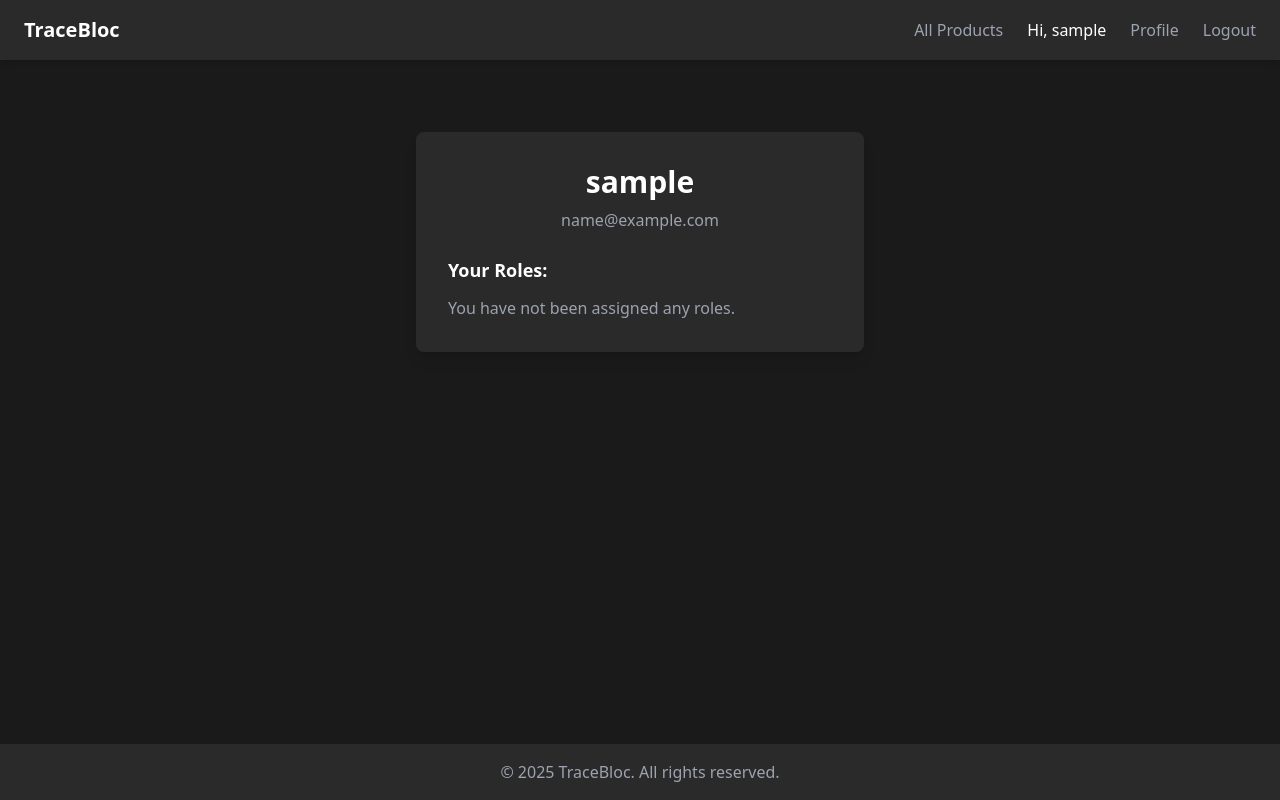
After one commit to nandan017/tracebloc_project, a Django app: page /profile/ in a window 1280 px wide. The commit adds this page. Run offline with Django 5.2, Linux system fonts and the light colour scheme; the visitor is signed in with stand-in values (Sample User, id 1); parts of the project's set-up code (start-up, migrations or seed data) failed here and were passed over; some libraries are stand-ins or nearby versions.

Commit message:
user profile, prod deletion, security fixes, ui tweaks

```diff
--- /dev/null
+++ b/tracker/templates/registration/profile.html
@@ -0,0 +1,21 @@
+{% extends "tracker/base.html" %}
+
+{% block title %}My Profile{% endblock %}
+
+{% block content %}
+    <div class="max-w-md mx-auto mt-10">
+        <div class="bg-base-100 p-8 rounded-lg shadow-lg">
+            <h2 class="text-3xl font-bold text-white text-center mb-2">{{ user.username }}</h2>
+            <p class="text-center text-text-muted mb-6">{{ user.email }}</p>
+
+            <h3 class="text-lg font-semibold text-white mb-3">Your Roles:</h3>
+            <ul class="space-y-2">
+                {% for group in user.groups.all %}
+                    <li class="bg-base-900 p-3 rounded-md text-text">{{ group.name }}</li>
+                {% empty %}
+                    <li class="text-text-muted">You have not been assigned any roles.</li>
+                {% endfor %}
+            </ul>
+        </div>
+    </div>
+{% endblock %}
--- a/tracker/templates/tracker/base.html
+++ b/tracker/templates/tracker/base.html
@@ -1,5 +1,6 @@
 <!DOCTYPE html>
 <html lang="en">
+
 <head>
   <meta charset="UTF-8">
   <meta name="viewport" content="width=device-width, initial-scale=1.0">
@@ -34,11 +35,13 @@
     .htmx-indicator-form.htmx-request .btn-text {
       display: none;
     }
+
     .htmx-indicator-form:not(.htmx-request) .btn-loader {
       display: none;
     }
   </style>
 </head>
+
 <body class="bg-base-900 text-text flex flex-col min-h-screen">
 
   <header class="bg-base-100 shadow-md">
@@ -48,15 +51,20 @@
           TraceBloc
         </a>
       </div>
-            <div class="flex items-center space-x-4">
+      <div class="flex items-center space-x-6">
+
+        {% if request.resolver_match.view_name != 'product_list' %}
         <a href="{% url 'product_list' %}" class="text-text-muted hover:text-accent">
           All Products
         </a>
+        {% endif %}
+
         {% if user.is_authenticated %}
         <span class="text-white">Hi, {{ user.username }}</span>
+        <a href="{% url 'profile' %}" class="text-text-muted hover:text-accent">Profile</a>
         <form action="{% url 'logout' %}" method="post" class="inline">
           {% csrf_token %}
-    <button type="submit" class="bg-transparent border-none p-0 text-text-muted hover:text-accent">
+          <button type="submit" class="bg-transparent border-none p-0 text-text-muted hover:text-accent cursor-pointer">
             Logout
           </button>
         </form>
@@ -80,4 +88,5 @@
   <script src="https://unpkg.com/htmx.org@1.9.12"></script>
 
 </body>
+
 </html>
--- a/tracker/templates/tracker/product_list.html
+++ b/tracker/templates/tracker/product_list.html
@@ -5,7 +5,7 @@
 {% block content %}
    <div class="flex justify-between items-center mb-8">
         <h1 class="text-4xl font-bold text-white">Tracked Products</h1>
-        {% if user.is_authenticated %}
+        {% if user.is_authenticated and not user.groups.filter(name='Customer').exists() %}
             <a href="{% url 'create_product' %}" class="bg-accent hover:bg-accent-hover text-white font-bold py-2 px-4 rounded-lg">
                 + Register New Product
             </a>
--- a/tracker/urls.py
+++ b/tracker/urls.py
@@ -3,6 +3,8 @@ from . import views
 
 urlpatterns = [
     path('', views.product_list, name='product_list'),
+    # New URL for user profile
+    path('profile/', views.profile_view, name='profile'),
     # The <uuid:product_id> part captures the ID from the URL and passes it to the view
     path('product/<uuid:product_id>/', views.product_detail, name='product_detail'),
      # New URL for adding a step
@@ -13,4 +15,6 @@ urlpatterns = [
     path('product/<uuid:product_id>/qr_code/', views.product_qr_code_view, name='product_qr_code'),
     # New URL for product creation
     path('product/create/', views.create_product, name='create_product'),
+    # New URL for product deletion
+    path('product/<uuid:product_id>/delete/', views.delete_product, name='delete_product'),
 ]
--- a/tracker/views.py
+++ b/tracker/views.py
@@ -178,6 +178,11 @@ def product_qr_code_view(request, product_id):
 
 @login_required
 def create_product(request):
+
+    # New permission check: Deny access if user is in the 'Customer' group
+    if request.user.groups.filter(name='Customer').exists():
+        return redirect('product_list') # Or show a permission denied page
+
     if request.method == 'POST':
         form = ProductForm(request.POST)
         if form.is_valid():
@@ -208,3 +213,19 @@ def register_view(request):
         form = CustomUserCreationForm()
 
     return render(request, 'registration/register.html', {'form': form})
+
+@login_required
+def delete_product(request, product_id):
+    product = get_object_or_404(Product, id=product_id)
+    # Check if the user is authorized for this product
+    if request.user in product.authorized_users.all():
+        if request.method == 'POST':
+            product.delete()
+            return redirect('product_list')
+
+    # If not authorized or not a POST request, redirect
+    return redirect('product_detail', product_id=product.id)
+
+@login_required
+def profile_view(request):
+    return render(request, 'registration/profile.html')
```
Also changed, not shown: tracker/templates/tracker/product_detail.html (+12 -6 lines). Lines whose indentation alone changed are shown as unchanged.
